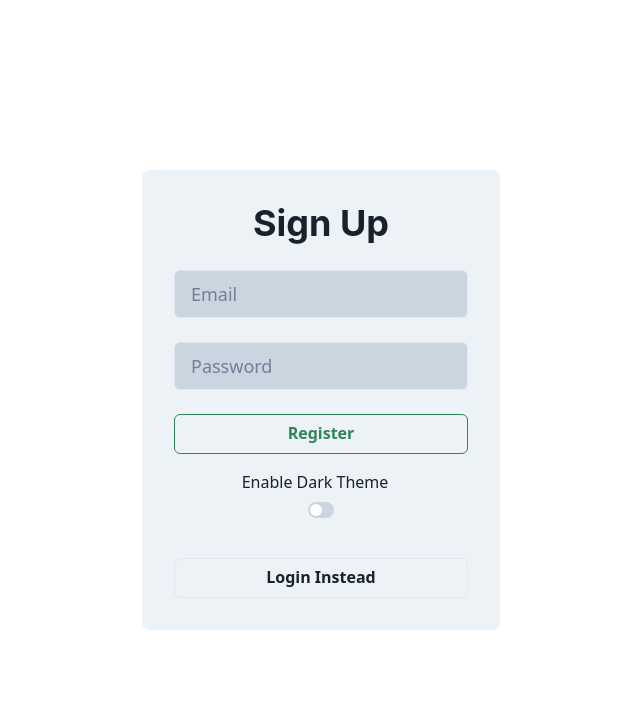
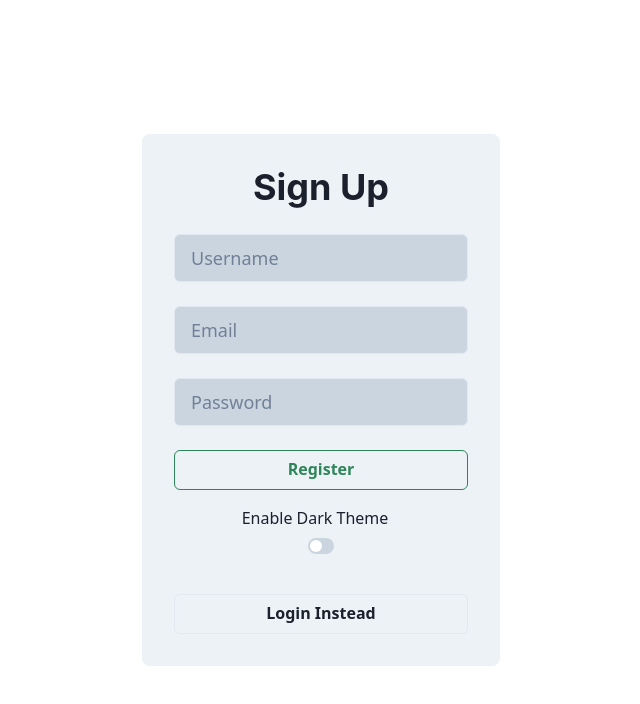
Before and after one commit to KennedyMungai/fullstack_todo_frontend, a Next.js app: page /auth/register in a window 1280 px wide. Shown: the top 704 px of the page, without its empty margins (319-959 px from the left). Built offline with nearby package versions, Linux system fonts and the light colour scheme.

Commit message:
Added a username input for the form

```diff
--- a/src/components/auth/Login.tsx
+++ b/src/components/auth/Login.tsx
@@ -57,7 +57,7 @@ const Login = () => {
 							{errors.email && errors.email.message}
 						</FormErrorMessage>
 					</FormControl>
-					<FormControl isInvalid={errors.email}>
+					<FormControl isInvalid={errors.password}>
 						<Input
 							placeholder='Password'
 							background={useColorModeValue(
--- a/src/components/auth/SignUp.tsx
+++ b/src/components/auth/SignUp.tsx
@@ -14,6 +14,7 @@ import ThemeToggler from '../theme/themeToggler'
 
 interface Credentials {
 	email: string
+	username: string
 	password: string
 }
 
@@ -39,6 +40,24 @@ const SignUp = () => {
 			>
 				<Heading>Sign Up</Heading>
 				<form onSubmit={handleSubmit(onSubmit)}>
+					<FormControl isInvalid={errors.username}>
+						<Input
+							placeholder='Username'
+							background={useColorModeValue(
+								'gray.300',
+								'gray.600'
+							)}
+							type='text'
+							size={'lg'}
+							mt={6}
+							{...register('username', {
+								required: 'Username is a required field'
+							})}
+						/>
+						<FormErrorMessage>
+							{errors.username && errors.username.message}
+						</FormErrorMessage>
+					</FormControl>
 					<FormControl isInvalid={errors.email}>
 						<Input
 							placeholder='Email'
@@ -57,7 +76,7 @@ const SignUp = () => {
 							{errors.email && errors.email.message}
 						</FormErrorMessage>
 					</FormControl>
-					<FormControl isInvalid={errors.email}>
+					<FormControl isInvalid={errors.password}>
 						<Input
 							placeholder='Password'
 							background={useColorModeValue(
```
